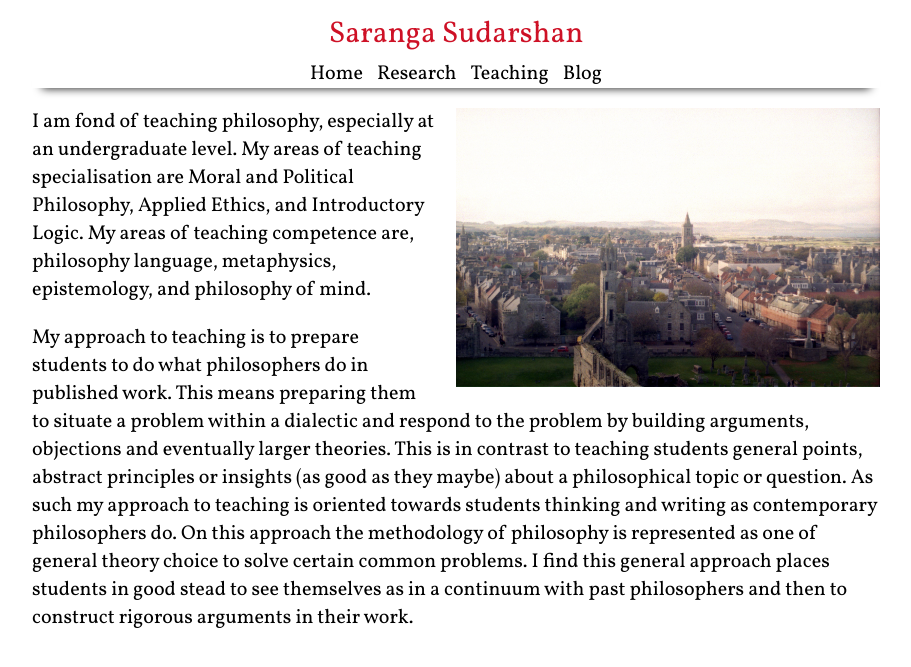
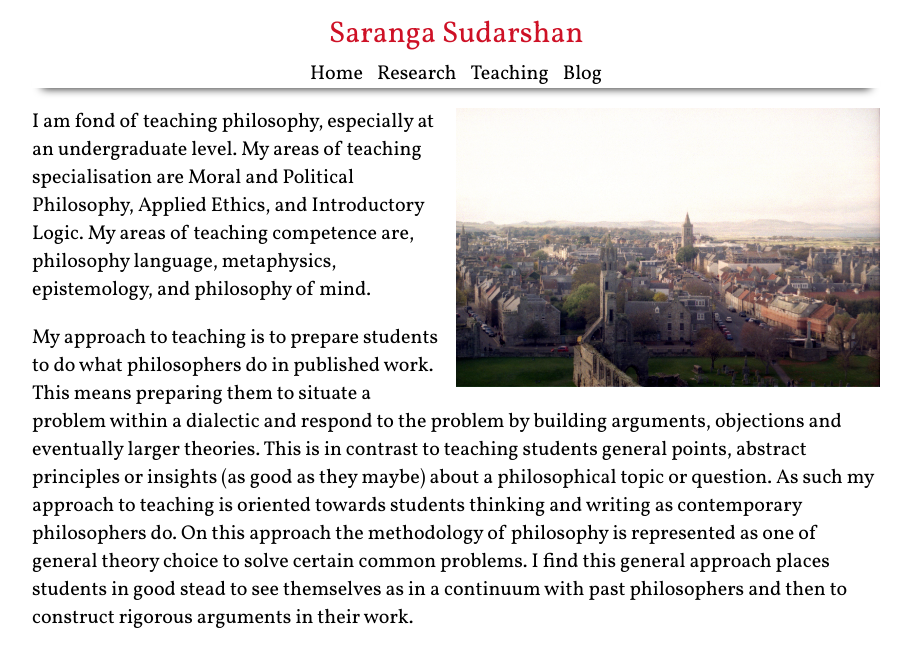
Before and after one commit to nsaranga/saranga.github.io, a Jekyll site: the page built from teaching.md, in a window 1280 px wide. Shown: the top 667 px of the page, without its empty margins (184-1095 px from the left). Built offline with Jekyll 4.4.1, drawn with Linux system fonts in a browser that asks for light colours.

Commit message:
changes to css

```diff
--- a/_layouts/default.html
+++ b/_layouts/default.html
@@ -3,7 +3,7 @@
 <head>
 <meta charset=UTF-8"/>
 <title>{{ site.title }}</title>
-<meta name="viewport" content="width=device-width, initial-scale=1.0, minimum-scale=1.0, maximum-scale=1.0">
+<meta name="viewport" content="width=device-width, initial-scale=1.0">
 <link href="https://fonts.googleapis.com/css?family=Crimson+Text:400,400i,600,600i,700,700i|Vollkorn:400,400i,700,700i" rel="stylesheet">
 <link rel="stylesheet" type="text/css" href="{{ "/assets/sswp.css" | relative_url }}">
 <!--
--- a/assets/sswp.css
+++ b/assets/sswp.css
@@ -24,7 +24,7 @@
 a{color:#ce1126;font-family:Vollkorn;font-weight:400;text-decoration:none}
 a:hover{color:#ce1126;text-decoration:underline}
 img{max-width:66%;height:auto;}
-
+@media only screen and (max-width: 600px) {img{max-width:100%;height:auto;}}
 
 /*
 dd{font-family:Vollkorn;font-weight:400;font-size:18px}
--- a/teaching.md
+++ b/teaching.md
@@ -4,7 +4,7 @@
 permalink: /teaching/
 ---
 
-![profile](/assets/img020.jpg){:style="display:block;float:right;margin: 0px 0px 0px 20px;max-width:50%;height: auto;"} I am fond of teaching philosophy, especially at an undergraduate level. My areas of teaching specialisation are Moral and Political Philosophy, Applied Ethics, and Introductory Logic. My areas of teaching competence are, philosophy language, metaphysics, epistemology, and philosophy of mind.
+![profile](/assets/img020.jpg){:style="display:block;float:right;margin: 0px 0px 0px 10px;max-width:50%;height: auto;"} I am fond of teaching philosophy, especially at an undergraduate level. My areas of teaching specialisation are Moral and Political Philosophy, Applied Ethics, and Introductory Logic. My areas of teaching competence are, philosophy language, metaphysics, epistemology, and philosophy of mind.
 
 <!--
 As a Tutor, my experience is in small-group teaching (5--10 students) for undergraduate modules in moral and political philosophy. This primarily involved teaching a mix of foundational moral philosophy (eg. Utilitarianism, Kantian Deontology, Contractualism and Virtue Ethics), applied ethics topics (eg. abortion and animal rights), and foundational political philosophy (eg. Liberalism, Democratic Theory, Distributive Justice, and Multiculturalism). I have also tutored undergraduate modules in introductory classical logic, philosophy of language, epistemology, metaphysics, and philosophy of mind.
```
Also changed, not shown: index.md (+1 -1 lines), research.md (+1 -1 lines), 10 other files.
